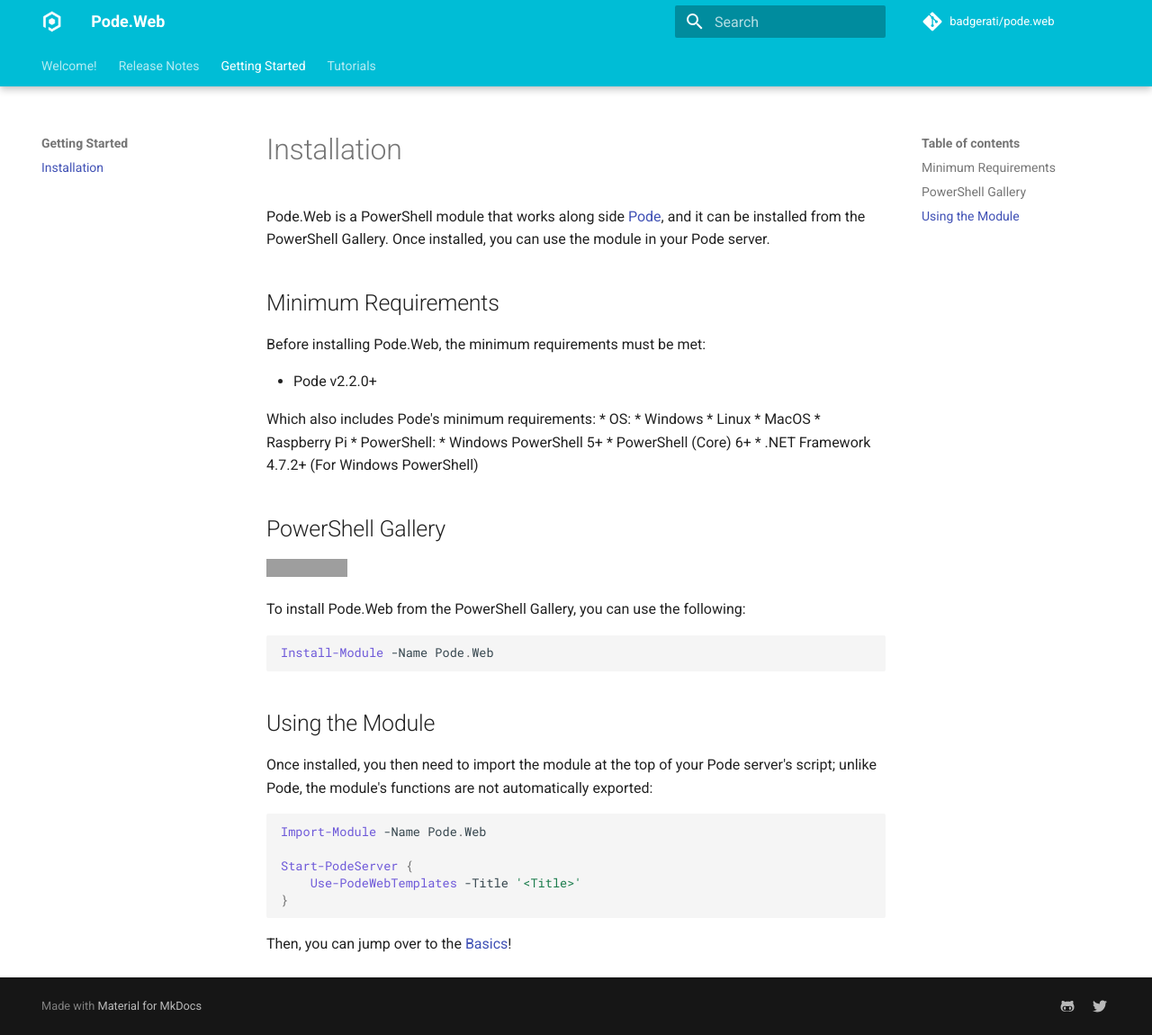
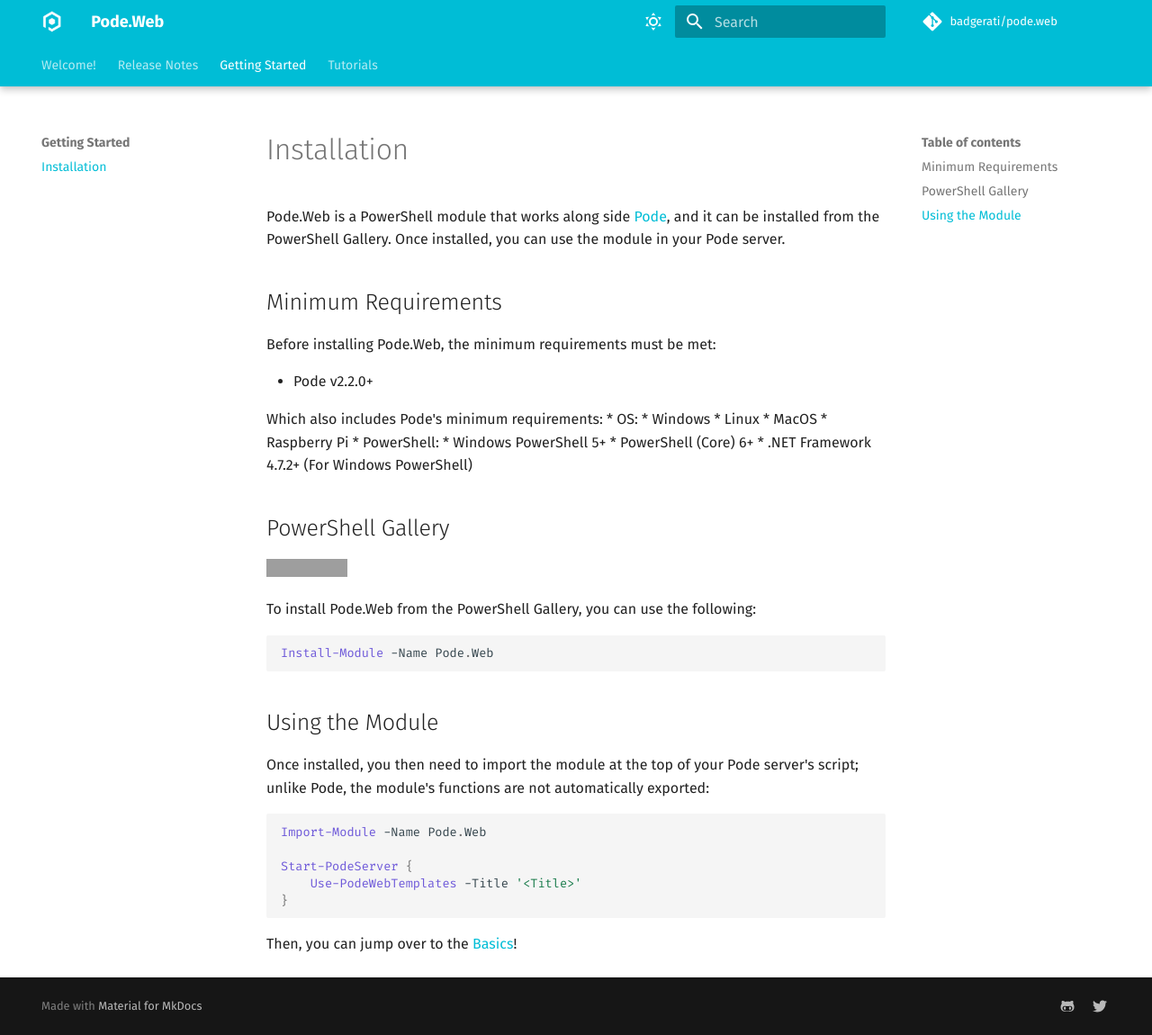
Before and after one commit to Badgerati/Pode.Web, an MkDocs documentation site: the page built from docs/Getting-Started/Installation.md, in a window 1280 px wide and 1150 px high. Shown: the whole window at 90% size. Built offline with MkDocs 1.6.1 and Material for MkDocs 9.7.7, drawn with Linux system fonts in a browser that asks for light colours; comment, search, counter and statistics services are not loaded; grey boxes are pictures that could not be loaded.

Commit message:
#61: fix Basics link, and bump mkdocs version

````diff
--- a/docs/Getting-Started/Installation.md
+++ b/docs/Getting-Started/Installation.md
@@ -41,4 +41,4 @@ Start-PodeServer {
 }
 ```
 
-Then, you can jump over to the [Basics](../Tutorials/Basics)!
+Then, you can jump over to the [Basics](../../Tutorials/Basics)!
--- a/mkdocs.yml
+++ b/mkdocs.yml
@@ -7,10 +7,22 @@ theme:
   features:
     - navigation.tabs
     - navigation.tabs.sticky
+  font:
+    text: Fira Sans
+    code: Fira Code
   palette:
-    scheme: preference
-    primary: cyan
-    accent: cyan
+    - scheme: default
+      primary: cyan
+      accent: cyan
+      toggle:
+        icon: material/weather-sunny
+        name: Light Mode
+    - scheme: slate
+      primary: cyan
+      accent: cyan
+      toggle:
+        icon: material/weather-night
+        name: Dark Mode
 
 markdown_extensions:
   - pymdownx.highlight
@@ -19,7 +31,6 @@ markdown_extensions:
   - meta
 
 repo_name: badgerati/pode.web
-
 repo_url: https://github.com/Badgerati/Pode.Web
 
 extra:
````
Also changed, not shown: 1 other file.
